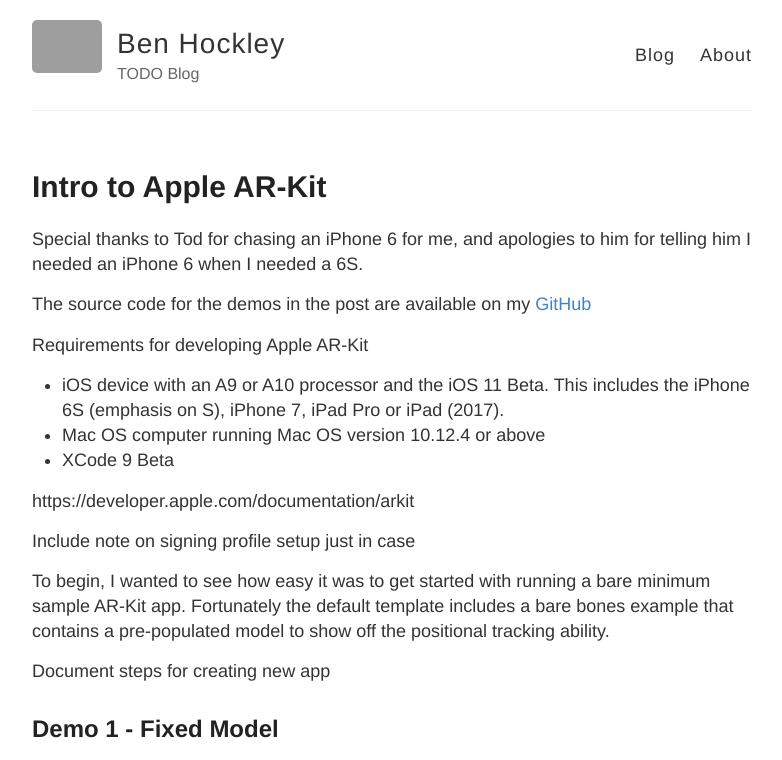
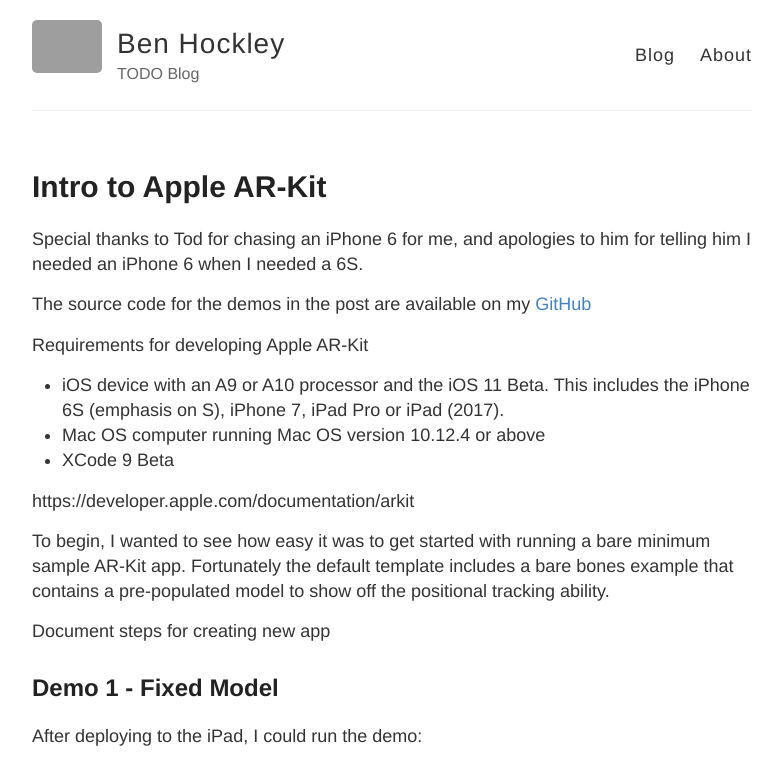
Before and after one commit to Togusa09/Togusa09.github.io, a Jekyll site: the page built from _posts/2017-7-14-Intro-To-ARKit.md, in a window 1280 px wide and 900 px high, cut to the strip 0-760 px from the top of the window. Shown: the whole strip, without its empty margins (248-1030 px from the left). Built offline with Jekyll 4.4.1, drawn with Linux system fonts in a browser that asks for light colours; grey boxes are pictures that could not be loaded.

Commit message:
Removed note

```diff
--- a/_posts/2017-7-14-Intro-To-ARKit.md
+++ b/_posts/2017-7-14-Intro-To-ARKit.md
@@ -13,8 +13,6 @@ Requirements for developing Apple AR-Kit
 * XCode 9 Beta
 
 https://developer.apple.com/documentation/arkit
-
-Include note on signing profile setup just in case
 
 To begin, I wanted to see how easy it was to get started with running a bare minimum sample AR-Kit app. Fortunately the default template includes a bare bones example that contains a pre-populated model to show off the positional tracking ability.
 
```
